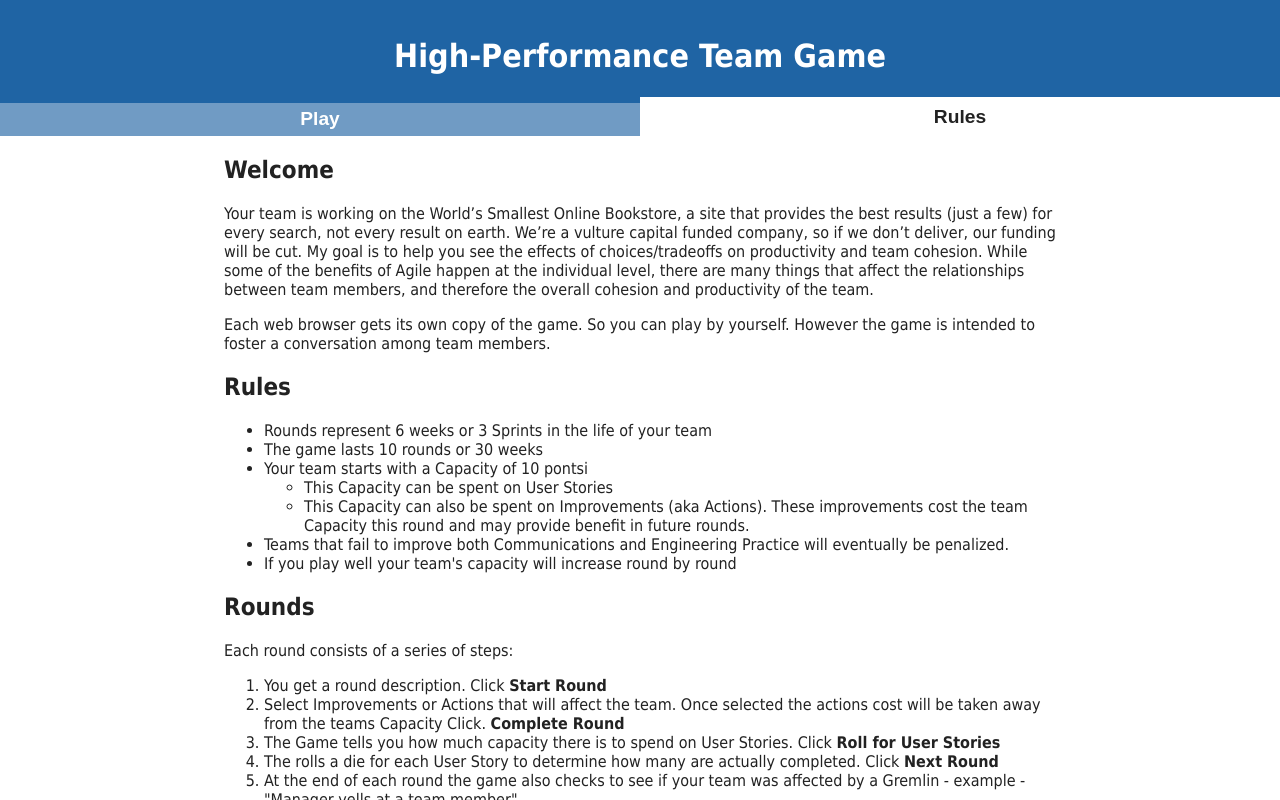
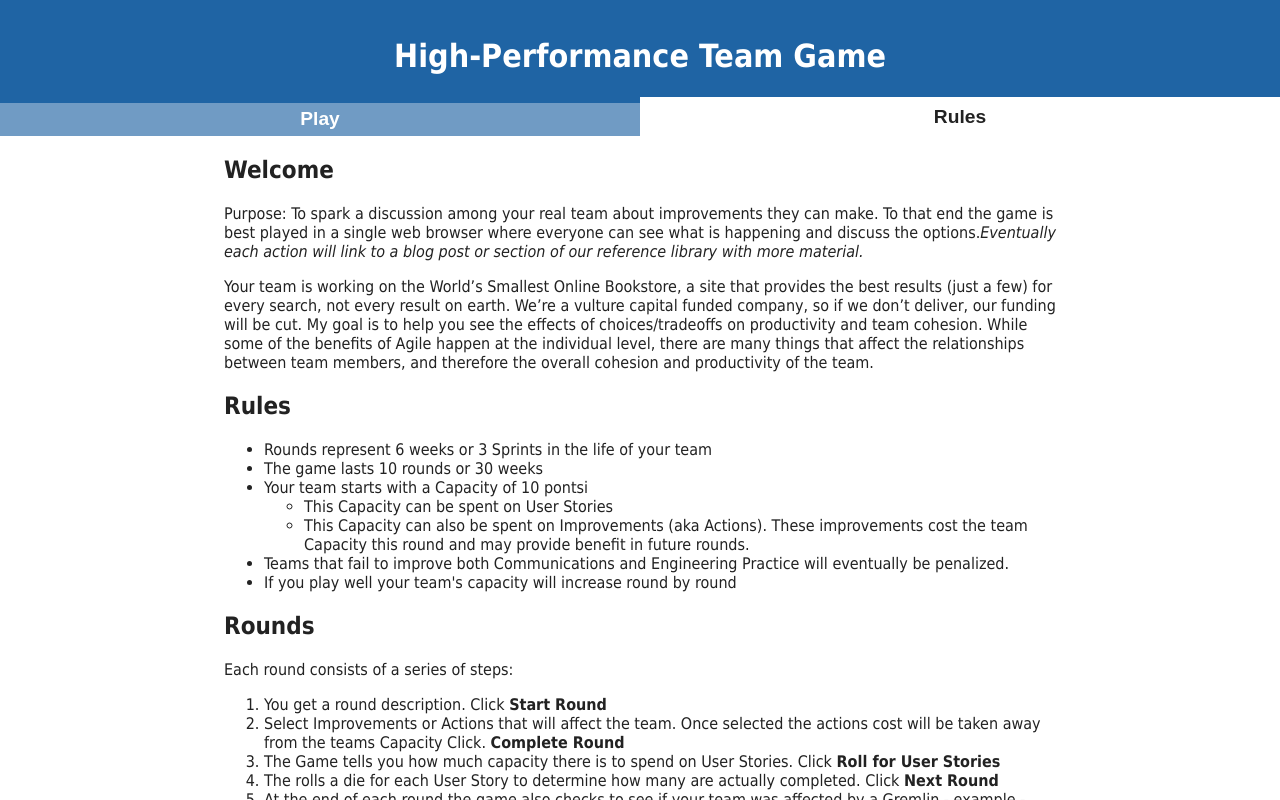
Before and after one commit to mlevison/high-performance-teams-game, a React (Create React App) app: page / in a window 1280 px wide. Shown: the top 800 px of the page. Built offline with nearby package versions, Linux system fonts and the light colour scheme.

Commit message:
Rules tweak

```diff
--- a/src/components/Rules.tsx
+++ b/src/components/Rules.tsx
@@ -4,6 +4,16 @@ export default function Rules() {
   return (
     <>
       <h2>Welcome</h2>
+      <p>
+        Purpose: To spark a discussion among your real team about improvements
+        they can make. To that end the game is best played in a single web
+        browser where everyone can see what is happening and discuss the
+        options.
+        <em>
+          Eventually each action will link to a blog post or section of our
+          reference library with more material.
+        </em>
+      </p>
       <p>
         Your team is working on the World’s Smallest Online Bookstore, a site
         that provides the best results (just a few) for every search, not every
@@ -13,11 +23,6 @@ export default function Rules() {
         the benefits of Agile happen at the individual level, there are many
         things that affect the relationships between team members, and therefore
         the overall cohesion and productivity of the team.
-      </p>
-      <p>
-        Each web browser gets its own copy of the game. So you can play by
-        yourself. However the game is intended to foster a conversation among
-        team members.
       </p>
       <h2>Rules</h2>
       <ul>
```
